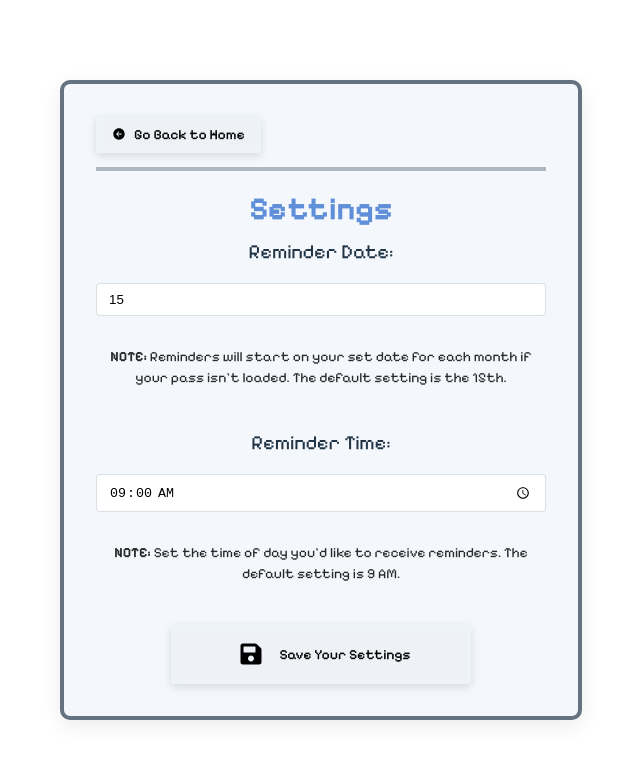
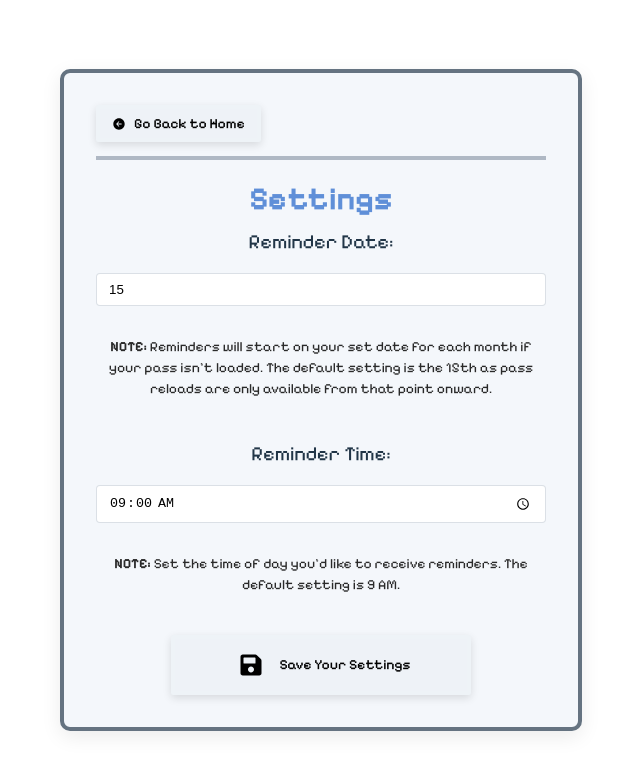
Before and after one commit to samlui1009/PassPing, a React (Vite) app in the folder passping-extension/: page / in a window 1280 px wide. Both pictures are taken after a click on the button "Settings". Shown: the top 772 px of the page, without its empty margins (319-959 px from the left). Built offline with nearby package versions, Linux system fonts and the light colour scheme.

Commit message:
Added new dependency to potentially create a product flow tutorial for users, clarified instructions on how to set settings

```diff
--- a/passping-extension/package.json
+++ b/passping-extension/package.json
@@ -15,6 +15,7 @@
     "react": "^19.2.0",
     "react-dom": "^19.2.0",
     "react-icons": "^5.5.0",
+    "react-joyride": "^3.0.0",
     "vite-plugin-static-copy": "^3.2.0"
   },
   "devDependencies": {
--- a/passping-extension/src/pages/Settings.tsx
+++ b/passping-extension/src/pages/Settings.tsx
@@ -81,7 +81,7 @@ function Settings({ goBack }: SettingsProps) {
           />
           <p className="addnl-notes">
             <b>NOTE:</b> Reminders will start on your set date for each month if
-            your pass isn't loaded. The default setting is the 15th.
+            your pass isn't loaded. The default setting is the 15th as pass reloads are only available from that point onward.
           </p>
           <label htmlFor="time">Reminder Time:</label>
           <input
```
Also changed, not shown: 1 other file (tests, documents, lock files or other folders).
